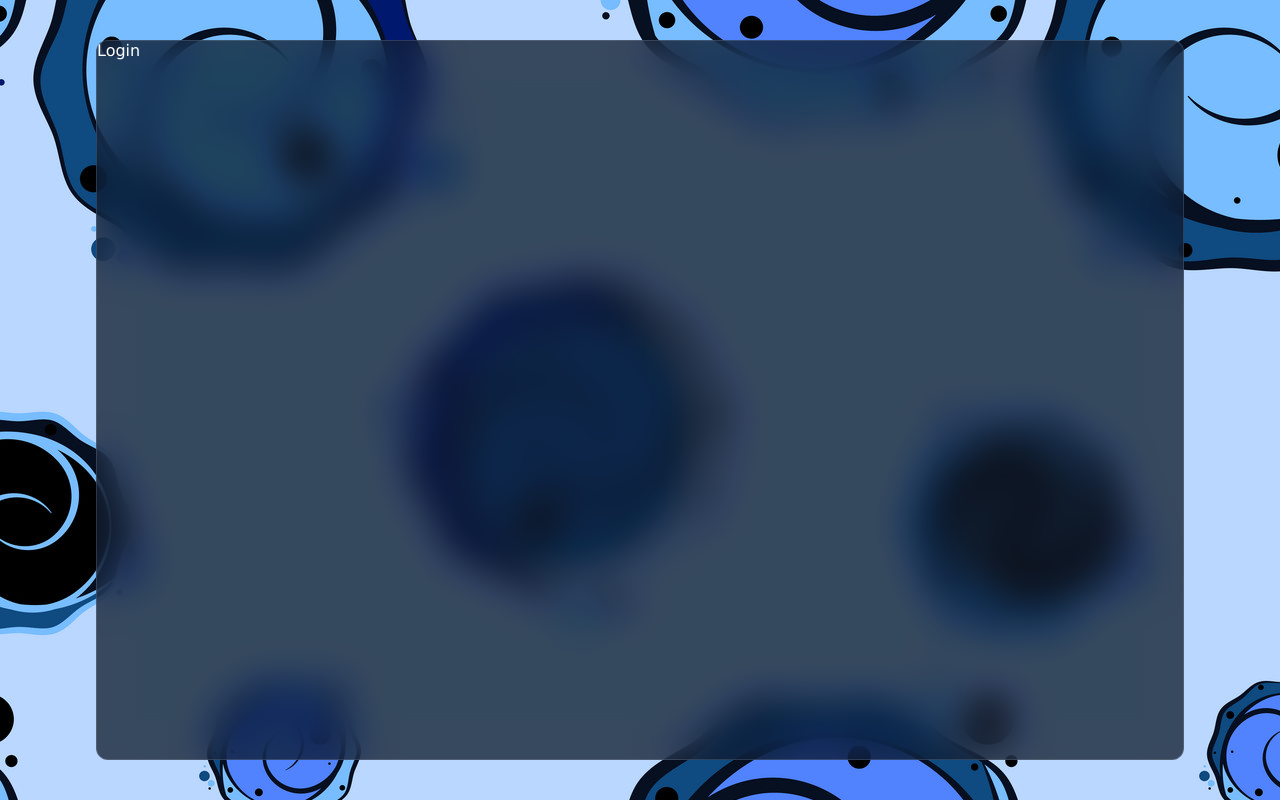
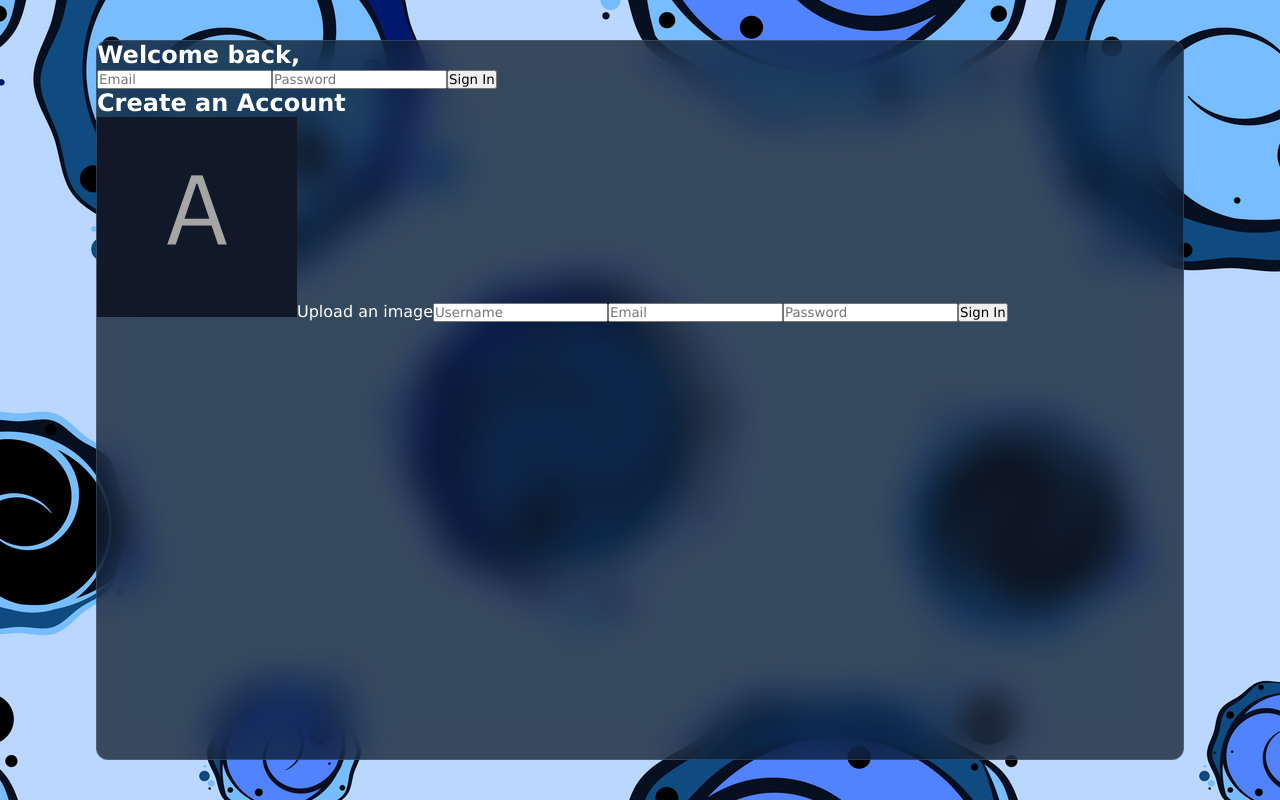
Before and after one commit to nelen-maharjan/chat-app, a React (Vite) app: page / in a window 1280 px wide. Built offline with nearby package versions, Linux system fonts and the light colour scheme.

Commit message:
upload img

```diff
--- a/src/components/login/Login.jsx
+++ b/src/components/login/Login.jsx
@@ -1,9 +1,48 @@
-import './login.css'
+import { useState } from "react";
+import "./login.css";
 
 const Login = () => {
+    const [avatar, setAvatar] = useState({
+        file:null,
+        url:'',
+    });
+
+    const handleAvatar = (e) =>{
+        if(e.target.files[0]){
+            setAvatar({
+                file:e.target.files[0],
+                url: URL.createObjectURL(e.target.files[0])
+            })
+        }
+    }
+
   return (
-    <div className='login'>Login</div>
-  )
-}
+    <div className="login">
+      <div className="item">
+        <h2>Welcome back,</h2>
+        <form>
+          <input type="text" placeholder="Email" name="email" />
+          <input type="password" placeholder="Password" name="password" />
+          <button>Sign In</button>
+        </form>
+      </div>
+      <div className="seperator"></div>
+      <div className="item">
+        <h2>Create an Account</h2>
+        <form>
+          <label htmlFor="file">
+            <img src={avatar.url || './avatar.png'} alt="user-img" />
+            Upload an image
+          </label>
+          <input type="file" id="file" style={{ display: "none" }} onChange={handleAvatar} />
+          <input type="text" placeholder="Username" name="username" />
+          <input type="text" placeholder="Email" name="email" />
+          <input type="password" placeholder="Password" name="password" />
+          <button>Sign In</button>
+        </form>
+      </div>
+    </div>
+  );
+};
 
-export default Login
+export default Login;
```
